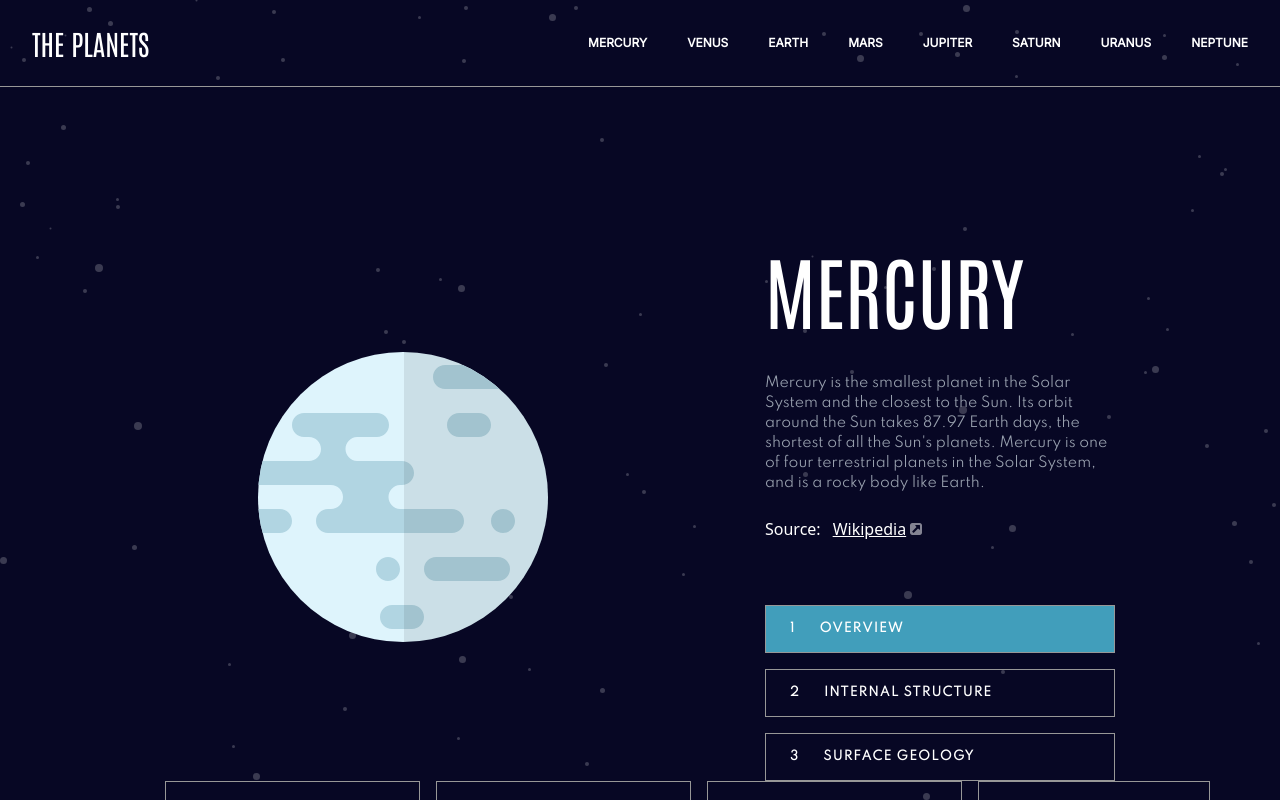
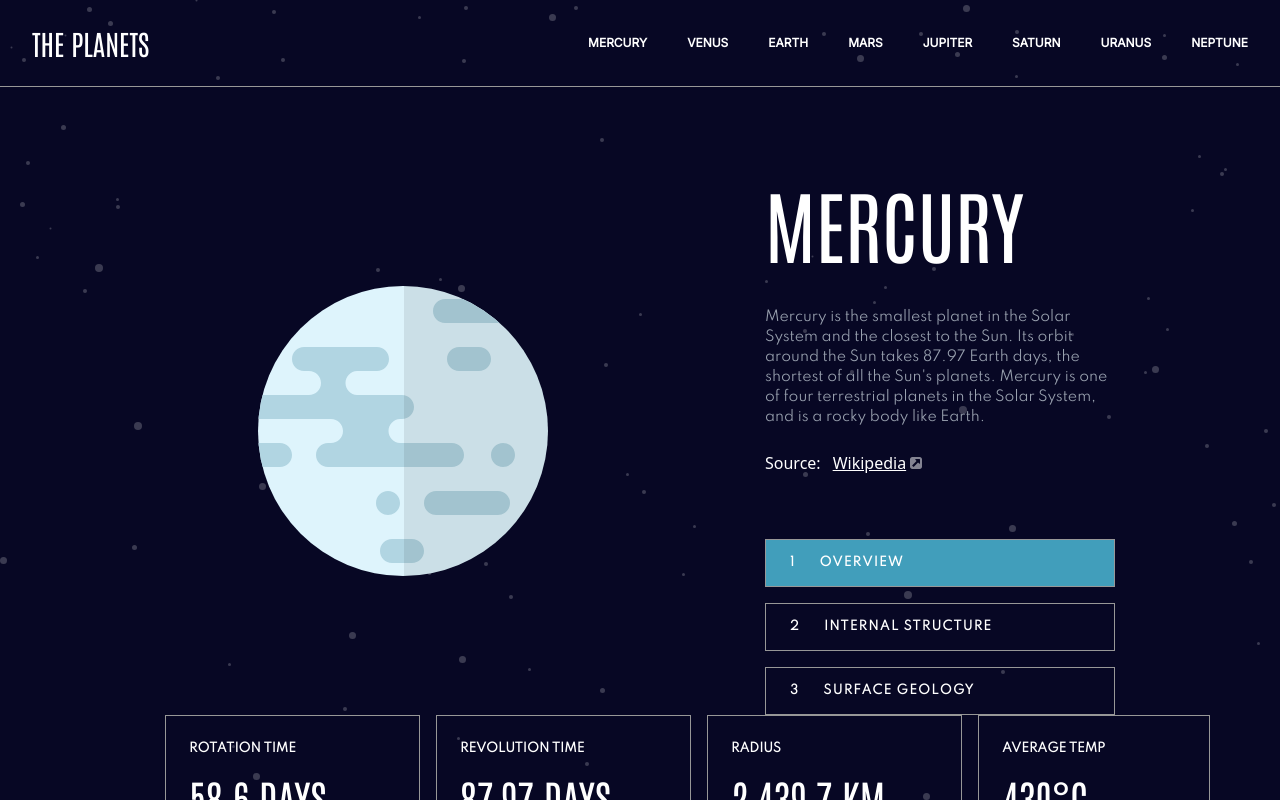
Before and after one commit to Koxone/Planet-Fact-React-Tailwind, a React (Vite) app: page / in a window 1280 px wide. Shown: the top 800 px of the page. Built offline with nearby package versions, Linux system fonts and the light colour scheme.

Commit message:
Update GeneralContainer.jsx

```diff
--- a/src/components/containers/GeneralContainer.jsx
+++ b/src/components/containers/GeneralContainer.jsx
@@ -18,7 +18,7 @@ function GeneralContainer({ planet }) {
   }, []);
   return (
     <div className="flex flex-1 flex-col items-center justify-center px-6 pt-[150px] pb-[47px]
-    lg:grid lg:grid-cols-2 lg:grid-rows-[1fr_auto] lg:justify-between lg:overflow-auto lg:px-[165px] lg:pt-[126px] lg:pb-14">
+    lg:grid lg:grid-cols-2 lg:grid-rows-[1fr_auto] lg:justify-between lg:overflow-auto lg:px-[165px] lg:pt-[60px] lg:pb-14">
       <PlanetImageContainer
         planet={planet}
         showGeology={
```
